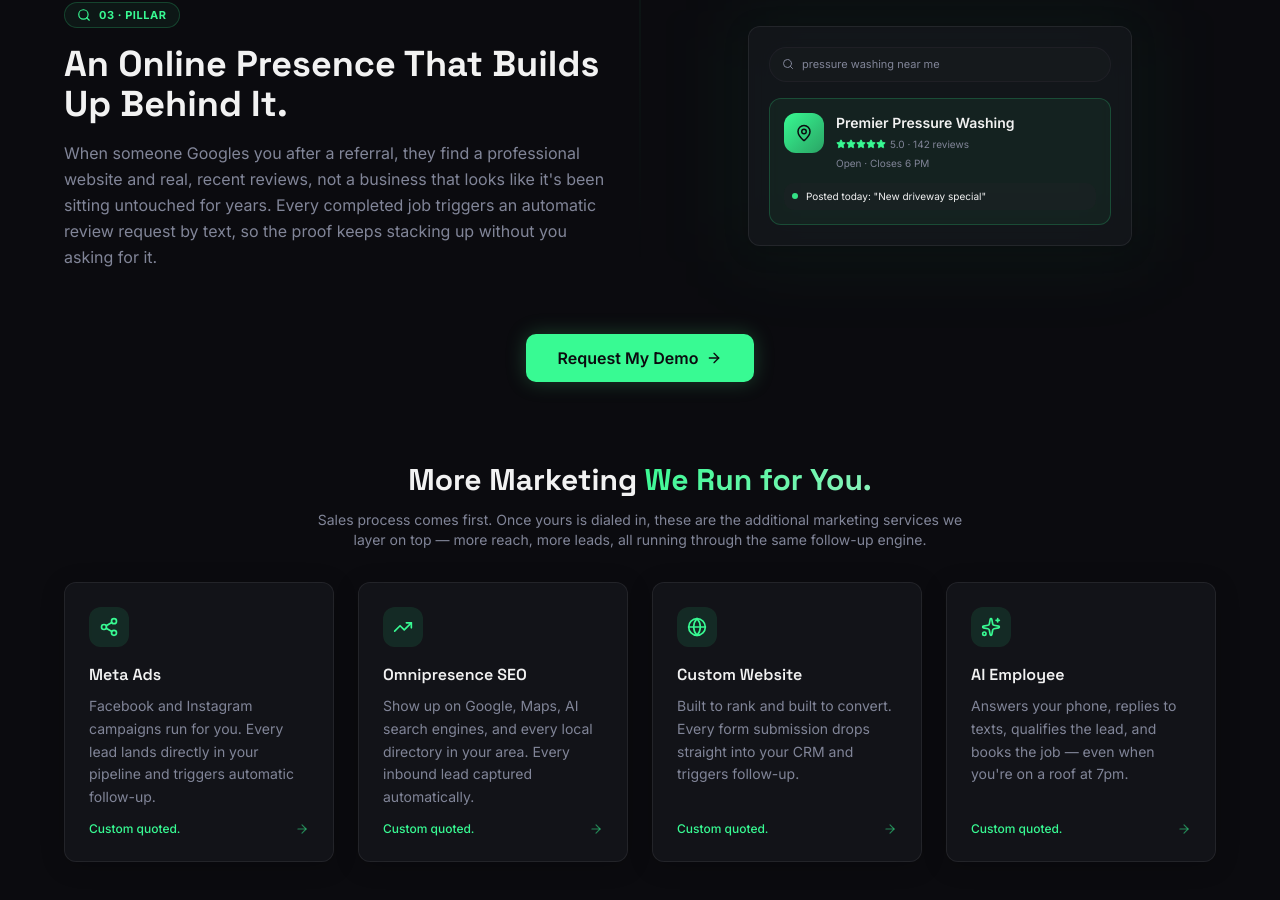
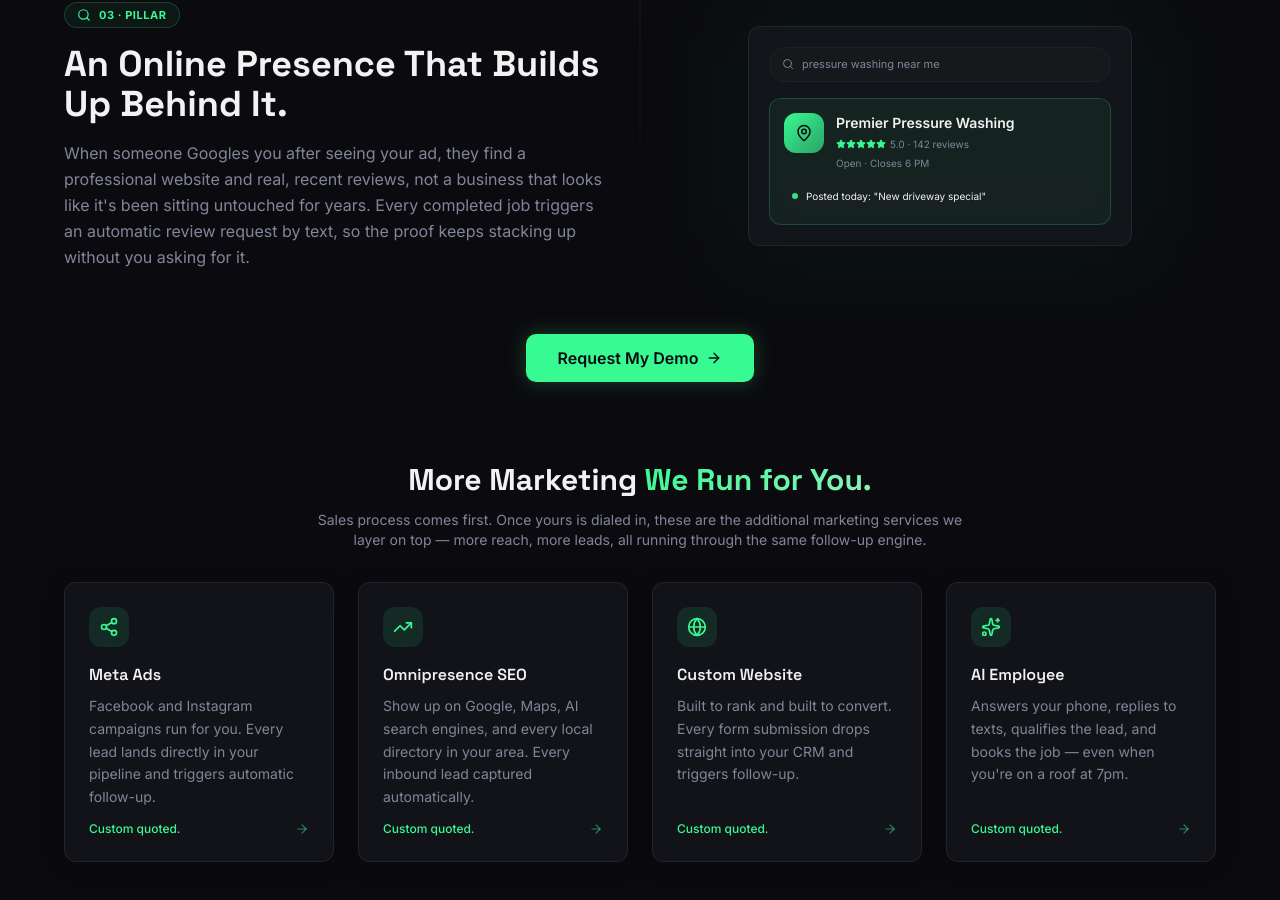
Before and after one commit to jcdammert/scale-mint, a Next.js app: page / in a window 1280 px wide. Shown: the part 1560-2460 px from the top of the page. Built offline with nearby package versions, Linux system fonts and the light colour scheme.

Commit message:
Pillar 03: 'after a referral' → 'after seeing your ad'
Co-Authored-By: Claude Sonnet 4.6 <noreply@anthropic.com>

```diff
--- a/src/components/ServicesSection.tsx
+++ b/src/components/ServicesSection.tsx
@@ -39,7 +39,7 @@ const pillars = [
     icon: Search,
     title: "An Online Presence That Builds Up Behind It.",
     description:
-      "When someone Googles you after a referral, they find a professional website and real, recent reviews, not a business that looks like it's been sitting untouched for years. Every completed job triggers an automatic review request by text, so the proof keeps stacking up without you asking for it.",
+      "When someone Googles you after seeing your ad, they find a professional website and real, recent reviews, not a business that looks like it's been sitting untouched for years. Every completed job triggers an automatic review request by text, so the proof keeps stacking up without you asking for it.",
   },
 ];
 
```
